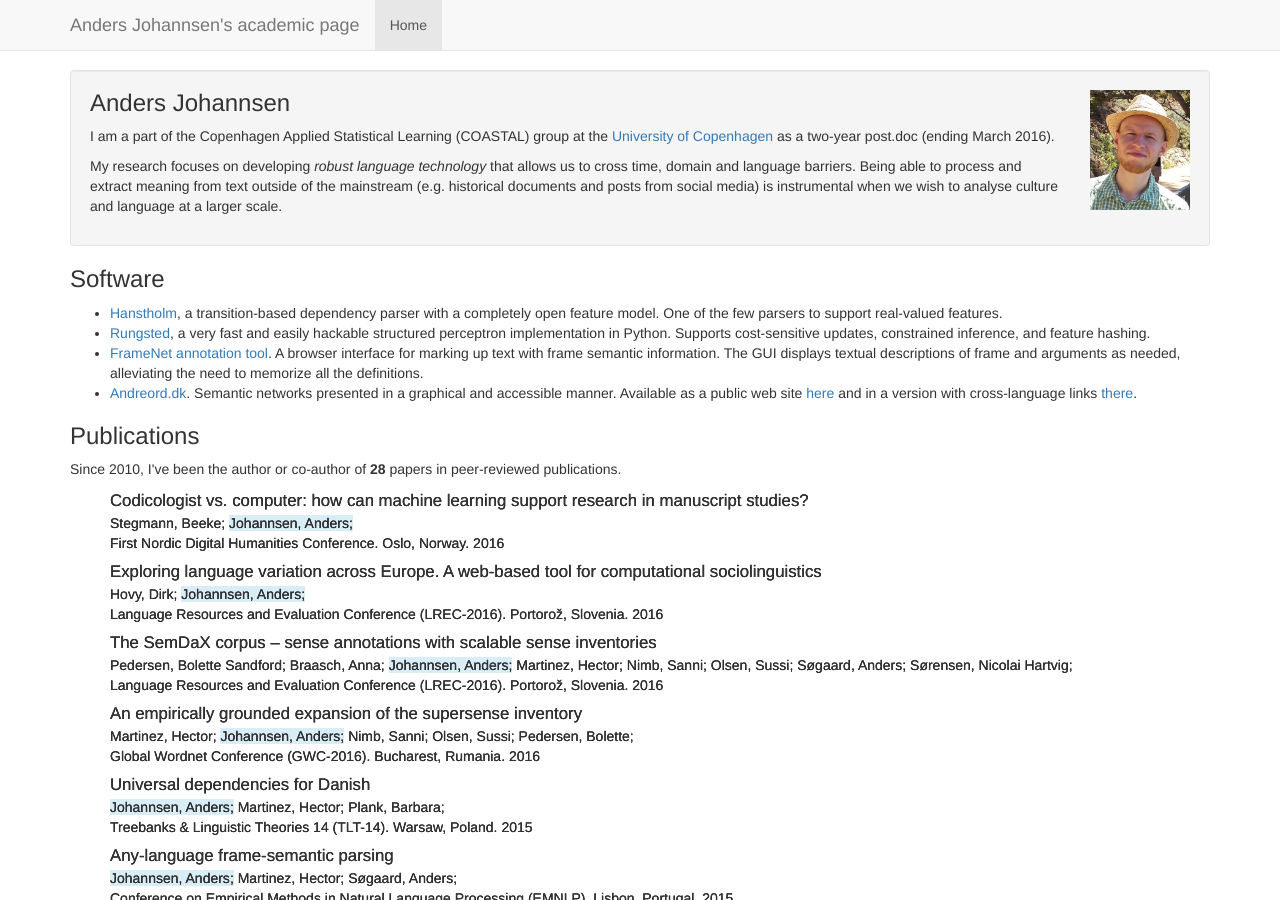
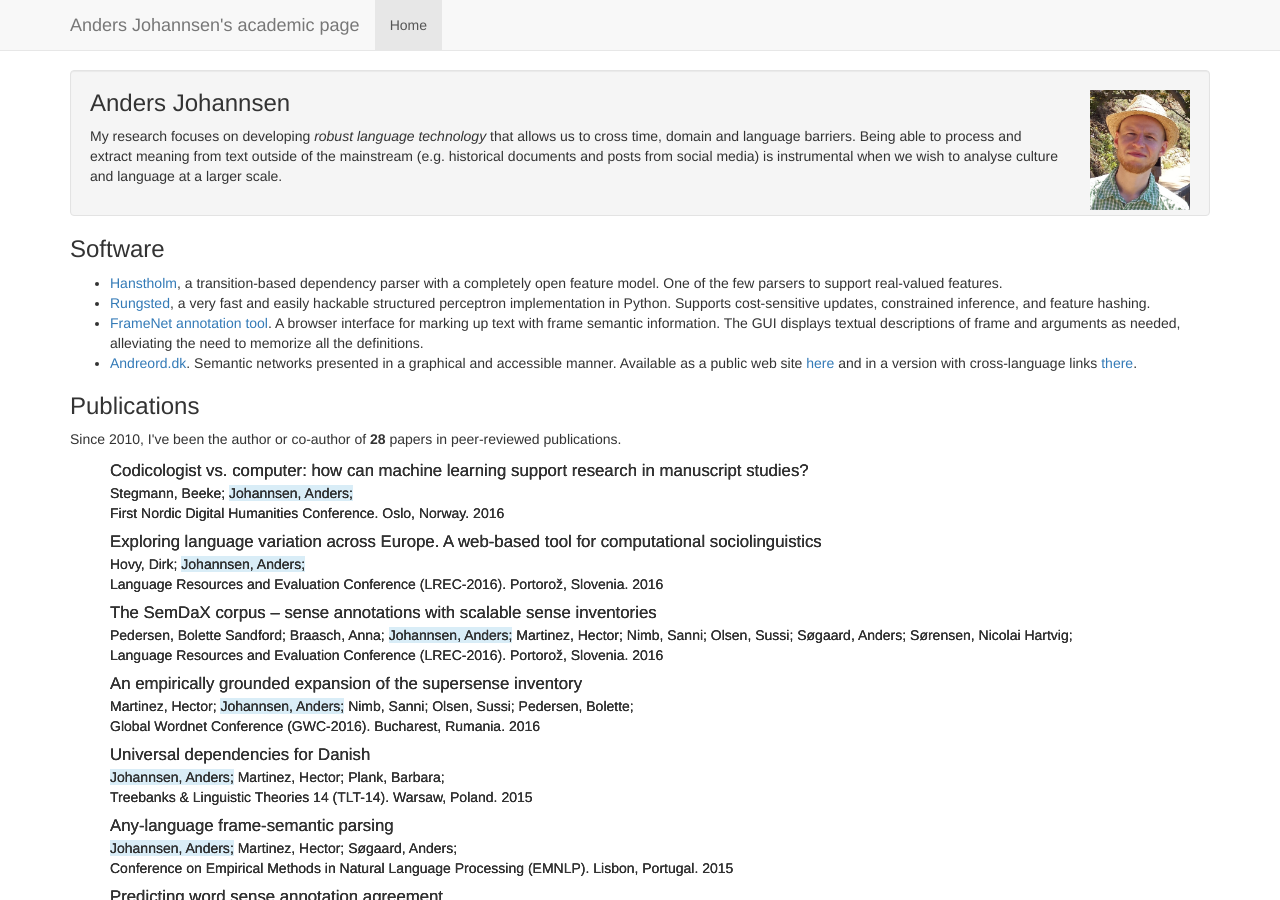
Before and after one commit to andersjo/andersjo.github.io, a Jekyll site: the page built from index.html, in a window 1280 px wide and 900 px high. Built offline with Jekyll 4.4.1, drawn with Linux system fonts in a browser that asks for light colours; nearby versions of some CDN libraries; Markdown is read by kramdown in place of the engine named in the settings.

Commit message:
delete cph affiliation

```diff
--- a/index.html
+++ b/index.html
@@ -10,16 +10,11 @@ title: Anders Johannsen's academic homepage
 
       	<h3 style="margin-top: 0em">Anders Johannsen</h3>
 
-        <p>I am a part of the Copenhagen Applied Statistical Learning (COASTAL) group at the <a href="http://ku.dk">University of Copenhagen</a> as a two-year post.doc (ending March 2016).</p>
-
         <p>
         My research focuses on developing <em>robust language technology</em> that allows us to cross time, domain and language barriers.
         Being able to process and extract meaning from text outside of the mainstream (e.g. historical documents and posts from social media) is instrumental when we wish to analyse culture and language at a larger scale.</p>
 
 </div>
-
-
-
 
 <!--
 <h3>News</h3>
```
